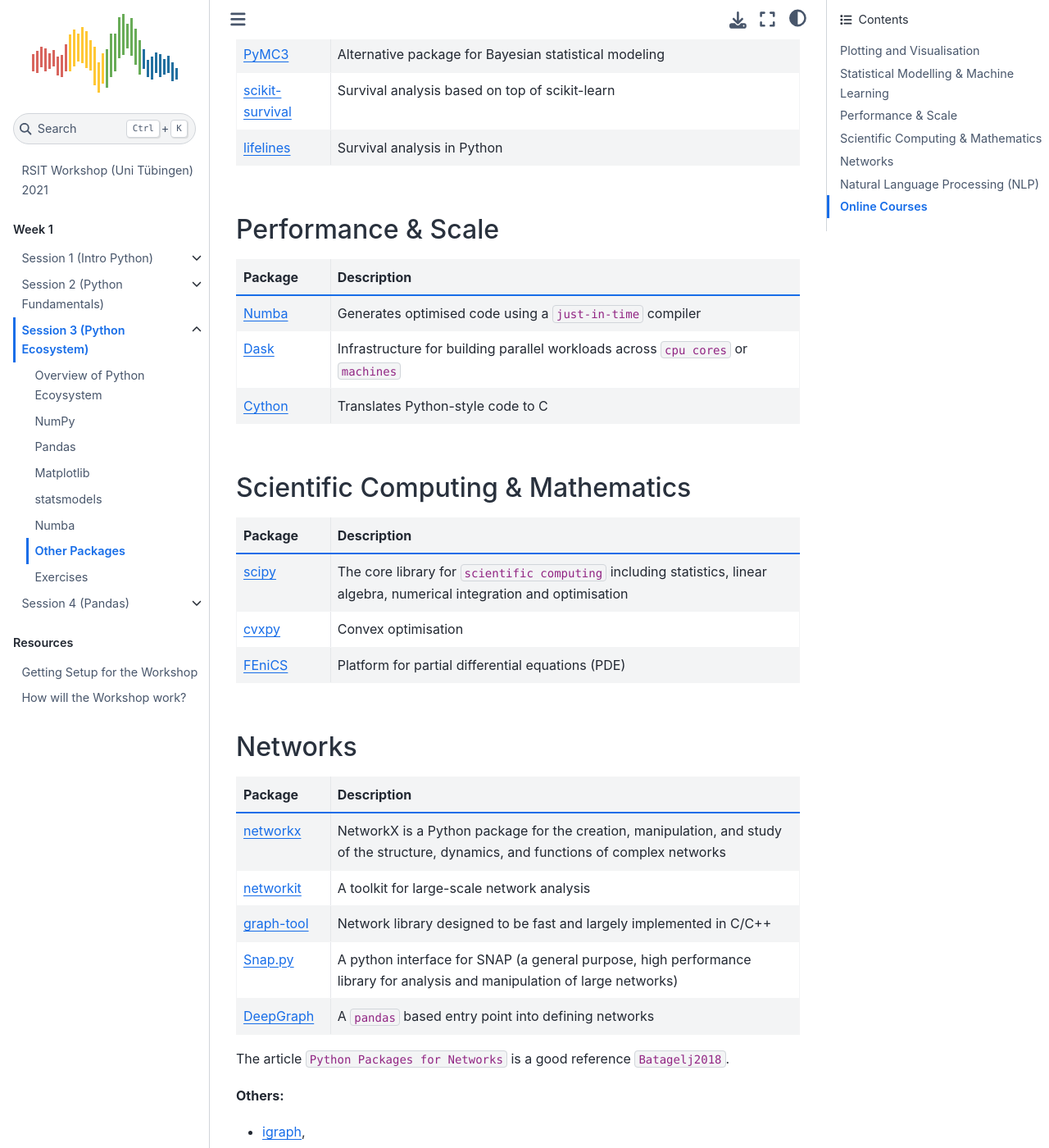
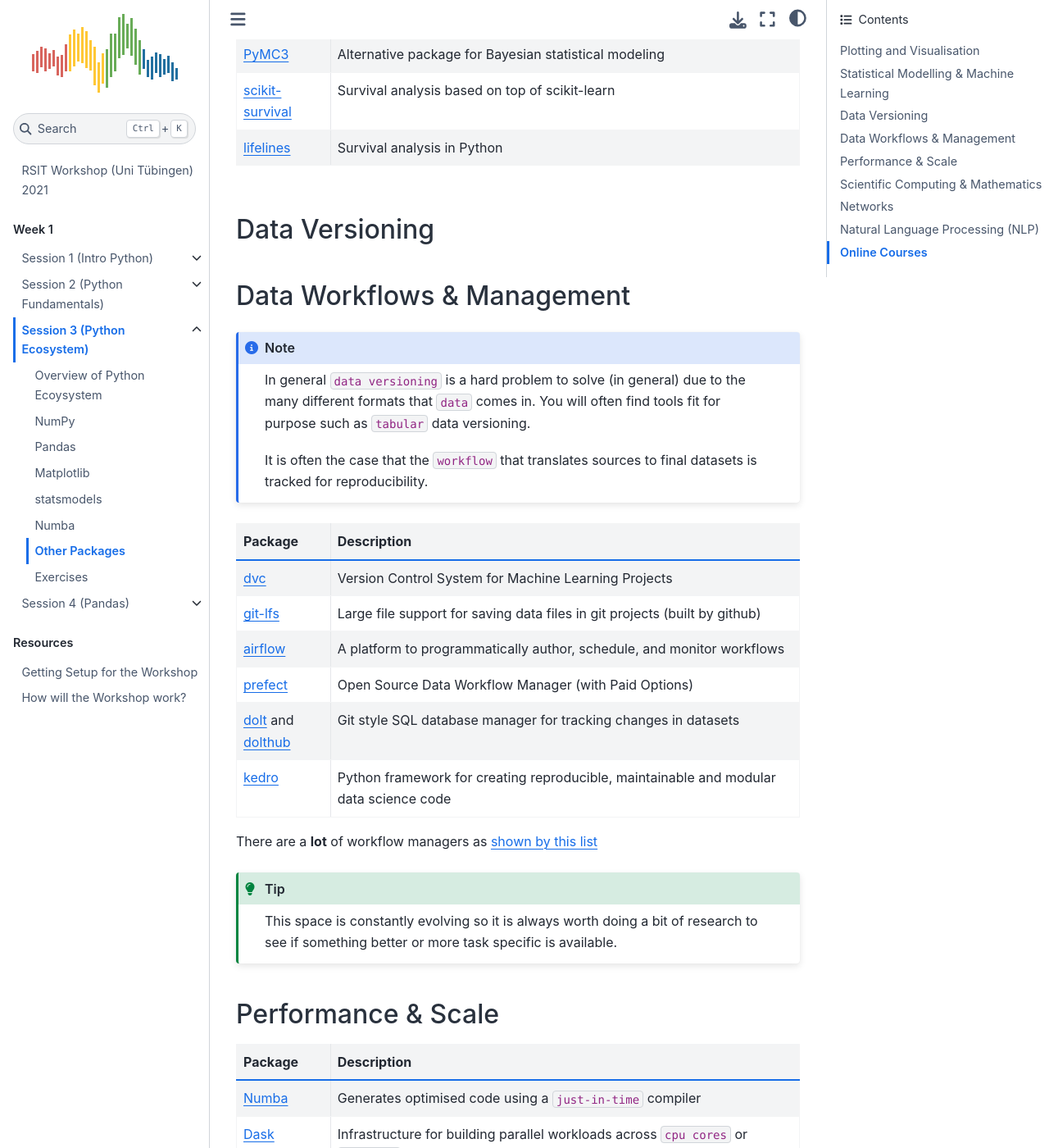
Before and after one commit to QuantEcon/2021-workshop-rsit, a Jupyter Book: the page built from website/week1/session3/others.md, in a window 1280 px wide and 1400 px high, scrolled down 1025 px. Shown: the whole window at 82% size. Built offline with Jupyter Book 1.0.4 settings and Sphinx 7.4.7 and the Sphinx Book theme 1.1.4, drawn with Linux system fonts in a browser that asks for light colours; cross-references to code outside the pages are shown as plain code.

Commit message:
update links to data packages and workflows

````diff
--- a/website/week1/session3/others.md
+++ b/website/week1/session3/others.md
@@ -52,6 +52,49 @@ repository Issues list and let me know as a comment
   - Survival analysis based on top of scikit-learn
 * - [lifelines](https://lifelines.readthedocs.io)
   - Survival analysis in Python
+```
+
+## Data Versioning
+
+
+
+
+## Data Workflows & Management
+
+```{note}
+In general `data versioning` is a hard problem to solve (in general) due to the many
+different formats that `data` comes in. You will often find tools fit for purpose
+such as `tabular` data versioning.
+
+It is often the case that the `workflow` that translates sources to final datasets
+is tracked for reproducibility.
+```
+
+```{list-table}
+:widths: 5 25
+:header-rows: 1
+
+* - Package
+  - Description
+* - [dvc](https://dvc.org)
+  - Version Control System for Machine Learning Projects
+* - [git-lfs](https://git-lfs.github.com)
+  - Large file support for saving data files in git projects (built by github)
+* - [airflow](https://airflow.apache.org)
+  - A platform to programmatically author, schedule, and monitor workflows
+* - [prefect](https://www.prefect.io/core)
+  - Open Source Data Workflow Manager (with Paid Options)
+* - [dolt](https://github.com/dolthub/dolt) and [dolthub](https://www.dolthub.com)
+  - Git style SQL database manager for tracking changes in datasets
+* - [kedro](https://kedro.readthedocs.io/en/stable/01_introduction/01_introduction.html)
+  - Python framework for creating reproducible, maintainable and modular data science code
+```
+
+There are a **lot** of workflow managers as [shown by this list](https://github.com/pditommaso/awesome-pipeline)
+
+```{tip}
+This space is constantly evolving so it is always worth doing a bit of research to see if something
+better or more task specific is available.
 ```
 
 ## Performance & Scale
````
